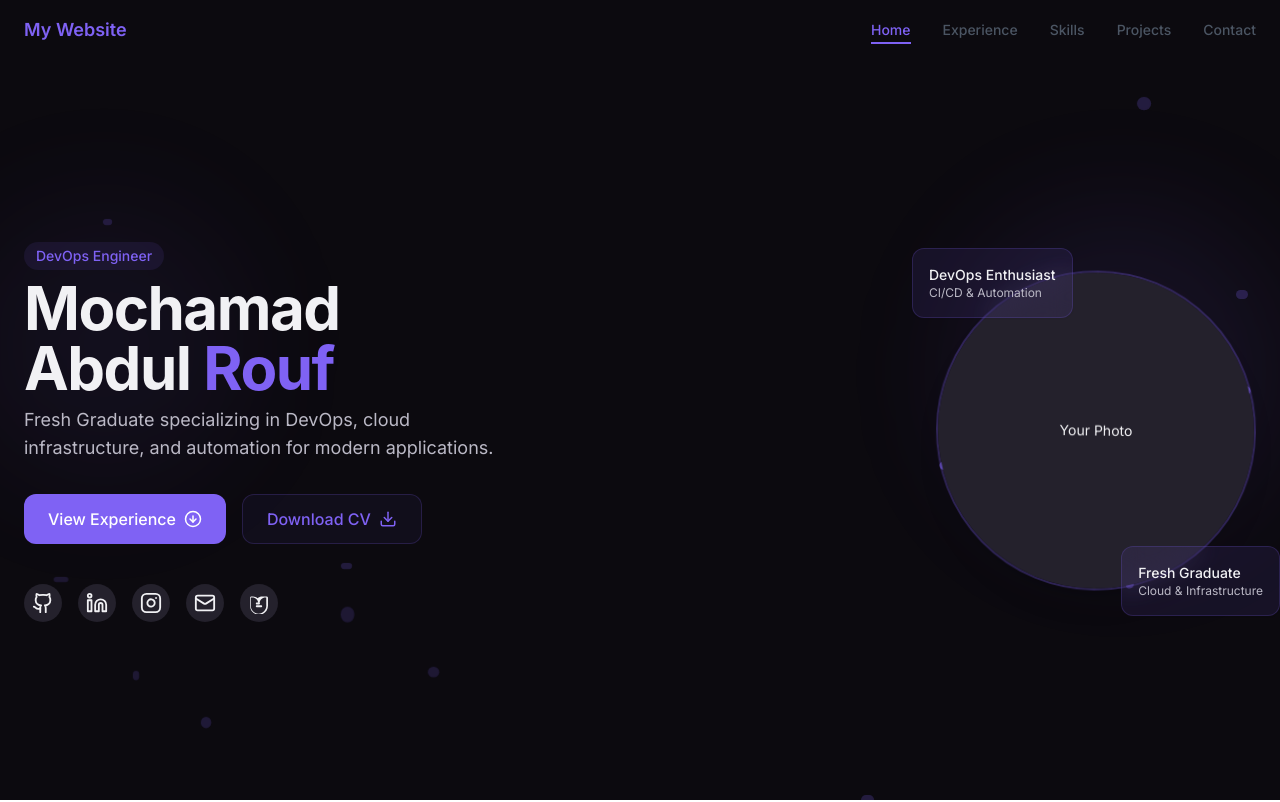
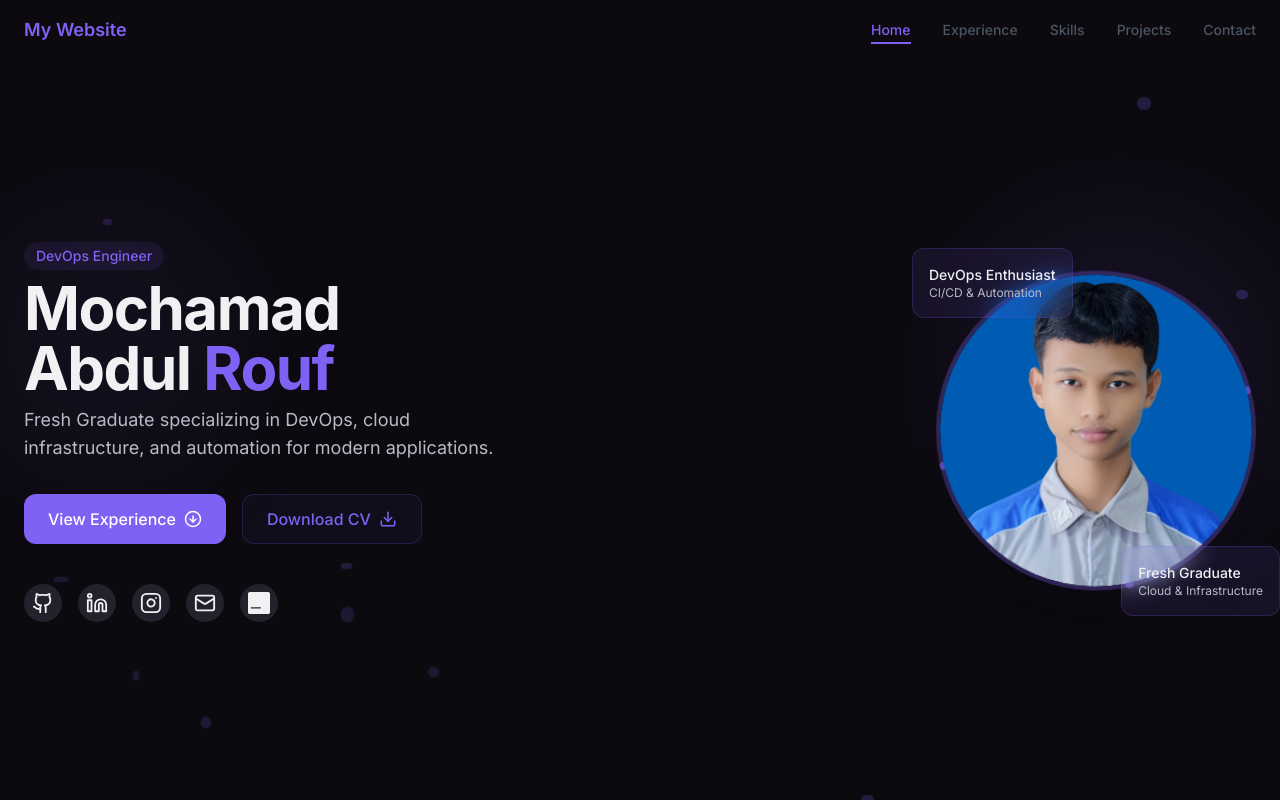
Before and after one commit to MochamadAbdulRouf/Source-Code-My-CV-and-My-Website, a React (Vite) app: page / in a window 1280 px wide. Shown: the top 802 px of the page. Built offline with nearby package versions, Linux system fonts and the light colour scheme.

Commit message:
Update assets and profile image
- Updated the Komunitas IT SMKN 1 Nglegok logo.
- Updated the Blogger logo.
- Updated the profile image.

```diff
--- a/src/components/ContactSection.tsx
+++ b/src/components/ContactSection.tsx
@@ -106,8 +106,7 @@ const ContactSection = () => {
                 >
                   <div className="p-4 rounded-full bg-gray-100 dark:bg-gray-700 text-gray-700 dark:text-gray-300 group-hover:bg-[#FF5722] group-hover:text-white transform transition-all duration-300 group-hover:scale-110 group-hover:shadow-lg group-hover:rotate-6">
                     <svg className="h-6 w-6" fill="currentColor" viewBox="0 0 24 24" aria-hidden="true">
-                      <path d="M14.5 16.5h-5c-.6 0-1-.4-1-1s.4-1 1-1h5c.6 0 1 .4 1 1s-.4 1-1 1zM12 13.5h-2.5c-.6 0-1-.4-1-1s.4-1 1-1H12c.6 0 1 .4 1 1s-.4 1-1 1z"/>
-                      <path d="M20.3 4.8h-4.8c-1.9 0-3.7.7-5 2.1-1.3-1.3-3.1-2.1-5-2.1H3.7c-.8 0-1.5.7-1.5 1.5v8.8c0 5.4 4.4 9.8 9.8 9.8s9.8-4.4 9.8-9.8V6.3c0-.8-.7-1.5-1.5-1.5zm-.3 10.3c0 4.7-3.8 8.5-8.5 8.5s-8.5-3.8-8.5-8.5V6.3c0-.1.1-.2.2-.2h1.5c3.6 0 6.5 2.9 6.5 6.5 0 .4.3.7.7.7s.7-.3.7-.7c0-3.6 2.9-6.5 6.5-6.5h.6c.1 0 .2.1.2.2v8.8z"/>
+                      <path d="M21.976 24H2.026C0.908 24 0 23.092 0 21.976V2.026C0 0.908 0.908 0 2.026 0h19.95C23.092 0 24 0.908 24 2.026v19.95C24 23.092 23.092 24 21.976 24zM9.056 7.012h5.889v1.941h-5.89V7.012zm-5.889 2.665h11.78v1.55H3.167v-1.55zm0 3.45h11.78v1.55H3.167v-1.55zm10.834 3.445H3.167v1.553h10.834v-1.553z"/>
                     </svg>
                   </div>
                   <span className="text-sm font-medium opacity-0 group-hover:opacity-100 transition-opacity">Blogger</span>
--- a/src/components/HeroSection.tsx
+++ b/src/components/HeroSection.tsx
@@ -2,6 +2,7 @@
 import React, { useEffect, useRef } from 'react';
 import { cn } from '@/lib/utils';
 import { ArrowDownCircle, Download, Github, Instagram, Linkedin, Mail } from 'lucide-react';
+import { Avatar, AvatarImage, AvatarFallback } from '@/components/ui/avatar';
 
 const HeroSection = () => {
   const profileRef = useRef<HTMLDivElement>(null);
@@ -140,8 +141,7 @@ const HeroSection = () => {
               aria-label="Blogger"
             >
               <svg className="w-[22px] h-[22px]" fill="currentColor" viewBox="0 0 24 24" aria-hidden="true">
-                <path d="M14.5 16.5h-5c-.6 0-1-.4-1-1s.4-1 1-1h5c.6 0 1 .4 1 1s-.4 1-1 1zM12 13.5h-2.5c-.6 0-1-.4-1-1s.4-1 1-1H12c.6 0 1 .4 1 1s-.4 1-1 1z"/>
-                <path d="M20.3 4.8h-4.8c-1.9 0-3.7.7-5 2.1-1.3-1.3-3.1-2.1-5-2.1H3.7c-.8 0-1.5.7-1.5 1.5v8.8c0 5.4 4.4 9.8 9.8 9.8s9.8-4.4 9.8-9.8V6.3c0-.8-.7-1.5-1.5-1.5zm-.3 10.3c0 4.7-3.8 8.5-8.5 8.5s-8.5-3.8-8.5-8.5V6.3c0-.1.1-.2.2-.2h1.5c3.6 0 6.5 2.9 6.5 6.5 0 .4.3.7.7.7s.7-.3.7-.7c0-3.6 2.9-6.5 6.5-6.5h.6c.1 0 .2.1.2.2v8.8z"/>
+                <path d="M21.976 24H2.026C0.908 24 0 23.092 0 21.976V2.026C0 0.908 0.908 0 2.026 0h19.95C23.092 0 24 0.908 24 2.026v19.95C24 23.092 23.092 24 21.976 24zM9.056 7.012h5.889v1.941h-5.89V7.012zm-5.889 2.665h11.78v1.55H3.167v-1.55zm0 3.45h11.78v1.55H3.167v-1.55zm10.834 3.445H3.167v1.553h10.834v-1.553z"/>
               </svg>
             </a>
           </div>
@@ -151,11 +151,15 @@ const HeroSection = () => {
           <div className="relative w-64 h-64 sm:w-80 sm:h-80 animate-fade-in">
             {/* Profile image with floating animation */}
             <div ref={profileRef} className="absolute inset-0 flex items-center justify-center transition-transform duration-300">
-              <div className="w-full h-full rounded-full overflow-hidden border-2 border-primary/30 shadow-xl">
-                <div className="w-full h-full bg-secondary flex items-center justify-center">
-                  {/* Replace with your profile image */}
-                  <span className="text-foreground text-sm">Your Photo</span>
-                </div>
+              <div className="w-full h-full rounded-full overflow-hidden border-4 border-primary/30 shadow-xl">
+                <Avatar className="w-full h-full">
+                  <AvatarImage
+                    src="/lovable-uploads/a2810cf4-2333-45cd-ad74-d8e2ff212f04.png"
+                    alt="Mochamad Abdul Rouf"
+                    className="object-cover"
+                  />
+                  <AvatarFallback>MAR</AvatarFallback>
+                </Avatar>
               </div>
             </div>
             <div className="absolute -bottom-6 -right-6 p-4 glass-panel rounded-lg animate-fade-in animate-delay-500">
--- /dev/null
+++ b/src/components/KomunitasITLogo.tsx
@@ -0,0 +1,40 @@
+
+import React from 'react';
+import { Wifi, Server, Database, Code, Cloud } from 'lucide-react';
+
+const KomunitasITLogo = () => {
+  return (
+    <div className="relative inline-flex justify-center items-center group">
+      {/* Original Logo */}
+      <img
+        src="/lovable-uploads/ca64750e-7dcd-47aa-8599-d31e8ed9053b.png"
+        alt="Komunitas IT SMKN 1 Nglegok"
+        className="w-16 h-16 object-contain z-10"
+      />
+
+      {/* Tech decoration elements that animate on hover */}
+      <div className="absolute -z-0 w-full h-full">
+        <div className="absolute -top-2 -left-2 transform -translate-x-1/2 -translate-y-1/2 transition-all duration-500 group-hover:scale-110 group-hover:-translate-y-3 opacity-0 group-hover:opacity-100">
+          <Server className="h-4 w-4 text-blue-500" />
+        </div>
+        <div className="absolute -top-2 -right-2 transform translate-x-1/2 -translate-y-1/2 transition-all duration-500 group-hover:scale-110 group-hover:-translate-y-3 opacity-0 group-hover:opacity-100">
+          <Database className="h-4 w-4 text-green-500" />
+        </div>
+        <div className="absolute -bottom-2 -left-2 transform -translate-x-1/2 translate-y-1/2 transition-all duration-500 group-hover:scale-110 group-hover:translate-y-3 opacity-0 group-hover:opacity-100">
+          <Code className="h-4 w-4 text-purple-500" />
+        </div>
+        <div className="absolute -bottom-2 -right-2 transform translate-x-1/2 translate-y-1/2 transition-all duration-500 group-hover:scale-110 group-hover:translate-y-3 opacity-0 group-hover:opacity-100">
+          <Wifi className="h-4 w-4 text-red-500" />
+        </div>
+        <div className="absolute top-1/2 left-1/2 transform -translate-x-1/2 -translate-y-1/2 transition-all duration-500 group-hover:scale-150 opacity-0 group-hover:opacity-20">
+          <Cloud className="h-12 w-12 text-blue-400" />
+        </div>
+      </div>
+
+      {/* Glowing effect on hover */}
+      <div className="absolute inset-0 rounded-full bg-blue-500/0 filter blur-xl transition-all duration-500 group-hover:bg-blue-500/20 z-0"></div>
+    </div>
+  );
+};
+
+export default KomunitasITLogo;
--- a/src/components/SkillsSection.tsx
+++ b/src/components/SkillsSection.tsx
@@ -3,6 +3,7 @@ import React from 'react';
 import AnimatedSection from './AnimatedSection';
 import { Server, Database, Cloud, Terminal, Code, Shield, Users } from 'lucide-react';
 import { cn } from '@/lib/utils';
+import KomunitasITLogo from './KomunitasITLogo';
 
 // Define skill categories
 const skillCategories = [
@@ -39,7 +40,12 @@ const skillCategories = [
   {
     name: "Organizations",
     icon: <Users className="w-6 h-6 text-primary" />,
-    skills: ["Komunitas IT SMKN 1 Nglegok"]
+    skills: [
+      <div key="komunitas" className="flex items-center gap-2">
+        <KomunitasITLogo />
+        <span>Komunitas IT SMKN 1 Nglegok</span>
+      </div>
+    ]
   }
 ];
 
```
Also changed, not shown: public/lovable-uploads/a2810cf4-2333-45cd-ad74-d8e2ff212f04.png (added), public/lovable-uploads/ca64750e-7dcd-47aa-8599-d31e8ed9053b.png (added).
